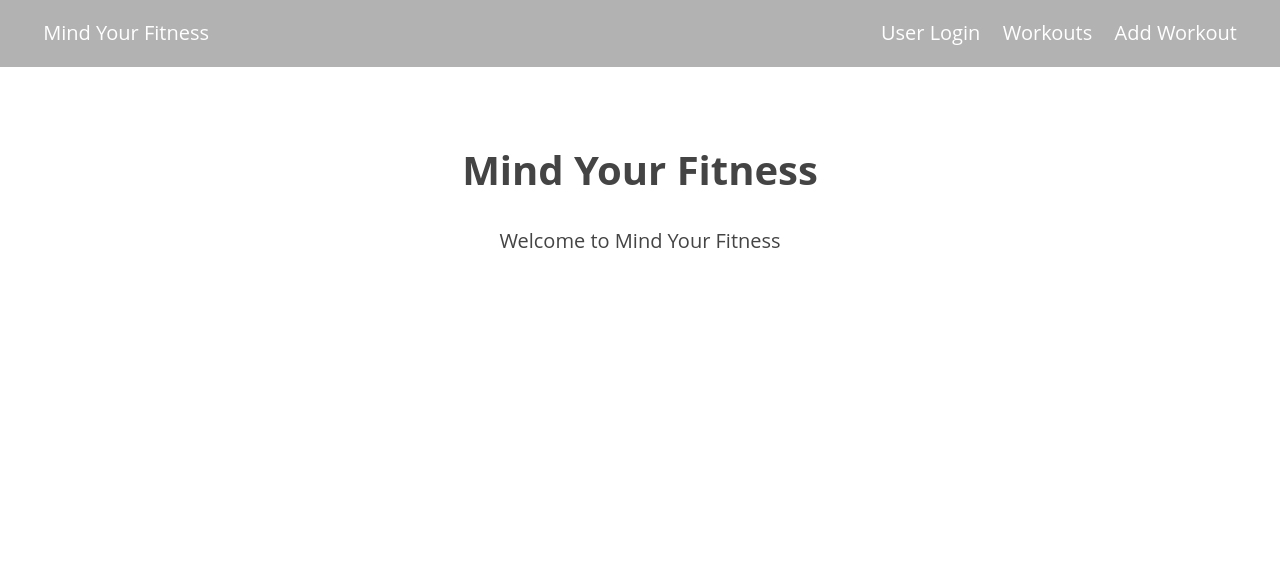
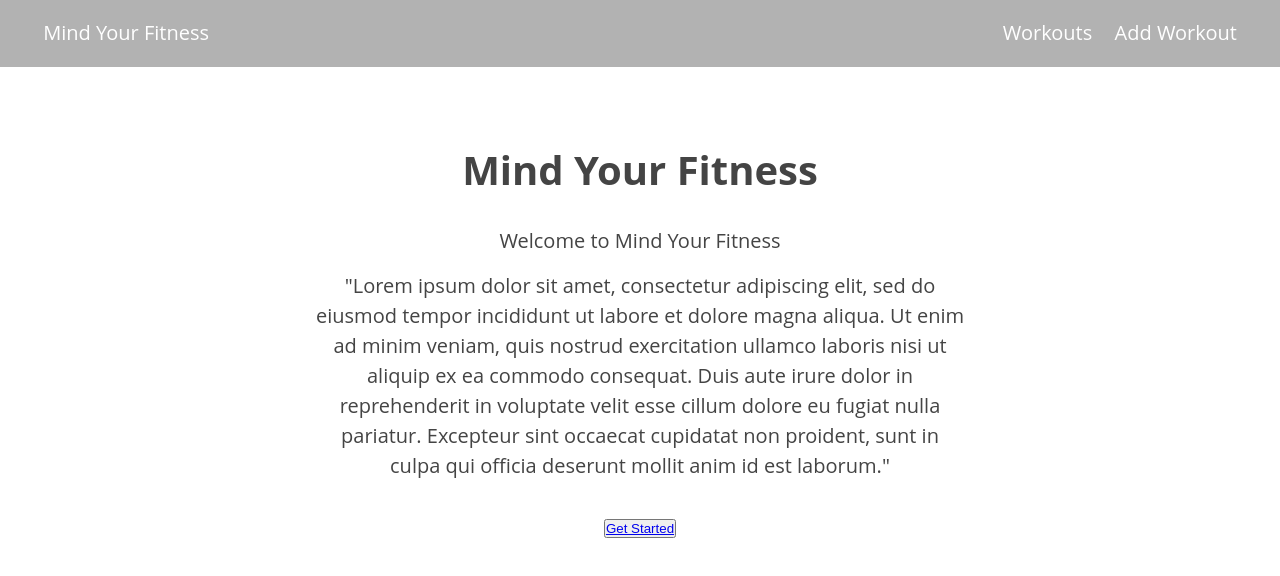
Before and after one commit to Pete-Sekesan/mind-your-fitness, a React (Create React App) app: page / in a window 1280 px wide. Shown: the top 576 px of the page. Built offline with nearby package versions, Linux system fonts and the light colour scheme.

Commit message:
finished static build

```diff
--- a/src/App.css
+++ b/src/App.css
@@ -69,4 +69,14 @@
    display: inline-flex;
    margin: 0;
   padding: 0;
+  text-decoration: none;
 }
+
+.start-btn{
+  list-style-type: none;
+   padding: 0;
+   margin: 0;
+   display: inline-flex;
+  text-decoration: none;
+
+}
--- a/src/components/Navbar.js
+++ b/src/components/Navbar.js
@@ -8,9 +8,6 @@
         <Link to="/">Mind Your Fitness</Link>
         <div>
           <ul>
-            <li>
-              <Link to="/login">User Login</Link>
-            </li>
             <li>
               <Link to="/workouts">Workouts</Link>
             </li>
--- a/src/components/landing-page.js
+++ b/src/components/landing-page.js
@@ -1,4 +1,5 @@
 import React, { Component } from "react";
+import { Link } from "react-router-dom";
 
 class LandingPage extends Component {
   render() {
@@ -6,6 +7,19 @@
       <div>
         <h1>Mind Your Fitness</h1>
         <p>Welcome to Mind Your Fitness</p>
+        <p>
+          "Lorem ipsum dolor sit amet, consectetur adipiscing elit, sed do
+          eiusmod tempor incididunt ut labore et dolore magna aliqua. Ut enim ad
+          minim veniam, quis nostrud exercitation ullamco laboris nisi ut
+          aliquip ex ea commodo consequat. Duis aute irure dolor in
+          reprehenderit in voluptate velit esse cillum dolore eu fugiat nulla
+          pariatur. Excepteur sint occaecat cupidatat non proident, sunt in
+          culpa qui officia deserunt mollit anim id est laborum."
+        </p>
+        <br />
+        <button className="start-btn">
+          <Link to="/login">Get Started</Link>
+        </button>
       </div>
     );
   }
--- a/src/components/user-login.js
+++ b/src/components/user-login.js
@@ -13,6 +13,8 @@
                 <input type="text" required />
                 <label>Password:</label>
                 <input type="password" required />
+                <br />
+                <button type="submit">Log In</button>
               </div>
             </form>
           </div>
```
